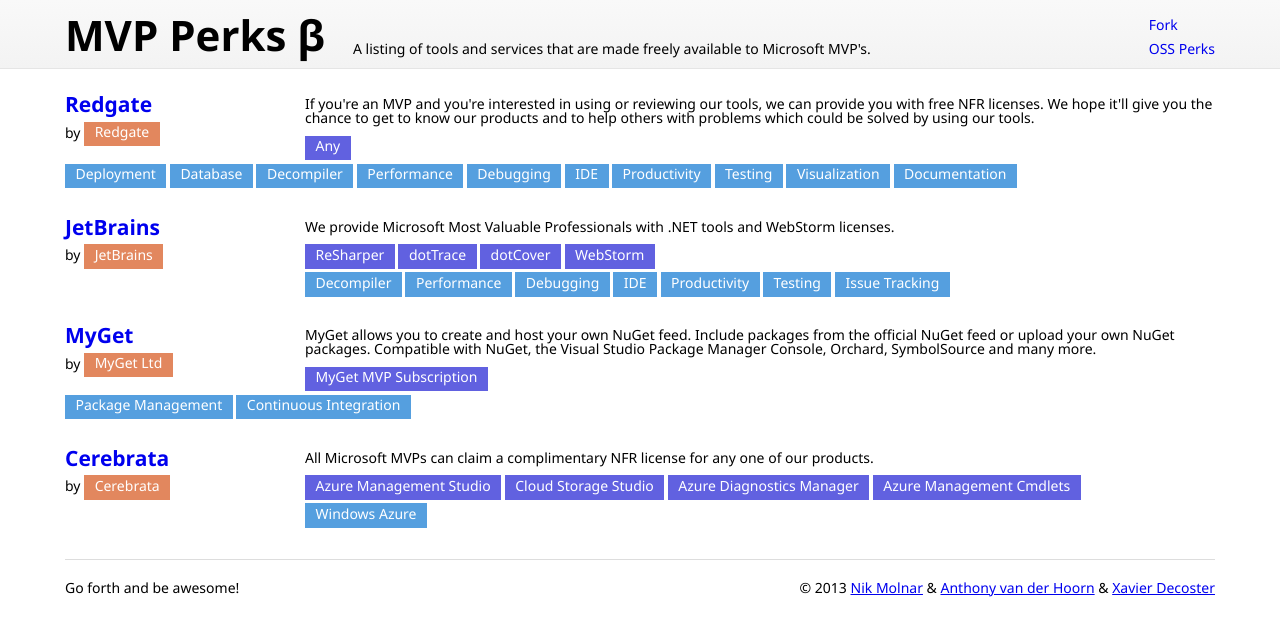
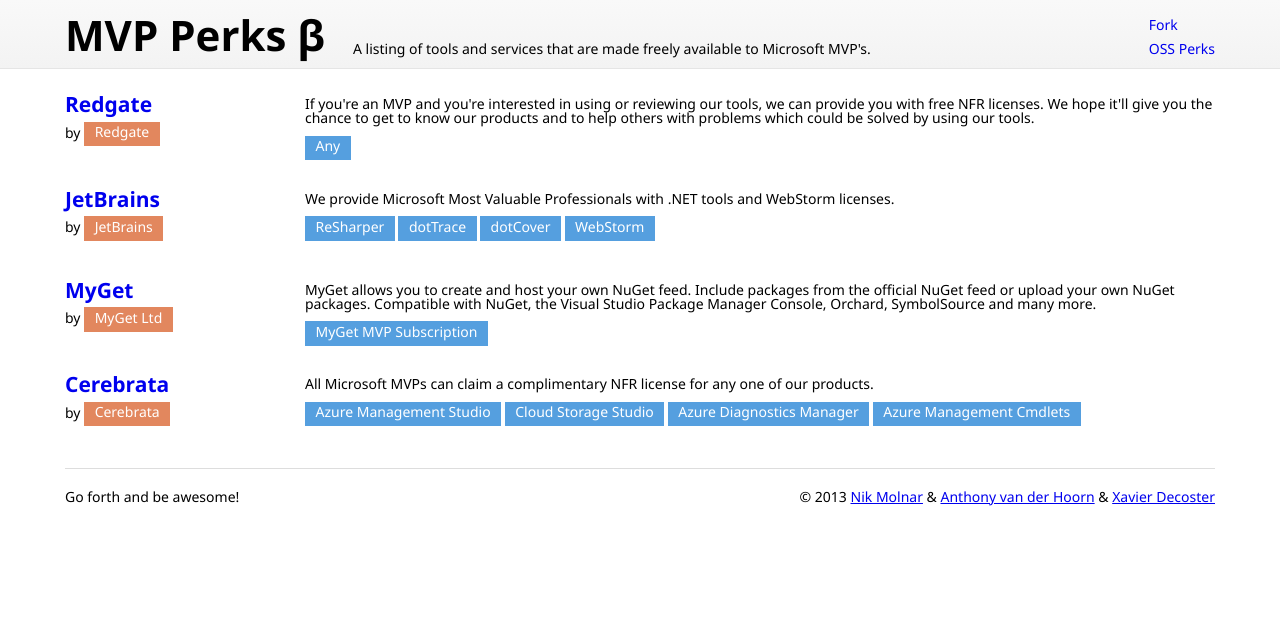
Before and after one commit to nikmd23/ossperks, a Jekyll site: the page built from index.html, in a window 1280 px wide. Shown: the top 636 px of the page. Built offline with Jekyll 4.4.1, drawn with Linux system fonts in a browser that asks for light colours; nearby versions of some CDN libraries.

Commit message:
removing categories

```diff
--- a/_includes/perk.html
+++ b/_includes/perk.html
@@ -8,7 +8,6 @@
 	<div class="product-description">
 		{{ item.description }}
 	</div>
-	{% for product in item.products %}<div class="tag platform">{{ product }}</div>{% endfor %}<br/>
-	{% for category in item.categories %}<div class="tag category">{{ category }}</div>{% endfor %}
+	{% for product in item.products %}<div class="tag category">{{ product }}</div>{% endfor %}
 	<div class="clear"></div>
 </li>
--- a/index.html
+++ b/index.html
@@ -2,25 +2,21 @@
 perks:
 - perk: {name: "Redgate", uri: "http://www.red-gate.com/community/mvp-program"}
   description: "If you're an MVP and you're interested in using or reviewing our tools, we can provide you with free NFR licenses. We hope it'll give you the chance to get to know our products and to help others with problems which could be solved by using our tools."
-  categories: ["Deployment", "Database", "Decompiler", "Performance", "Debugging", "IDE", "Productivity", "Testing", "Visualization", "Documentation"]
   products: ["Any"]
   company: {name: "Redgate", uri: "http://www.red-gate.com/"}
 
 - perk: {name: "JetBrains", uri: "http://www.jetbrains.com/devnet/sponsorship/mvps/"}
   description: "We provide Microsoft Most Valuable Professionals with .NET tools and WebStorm licenses."
-  categories: ["Decompiler", "Performance", "Debugging", "IDE", "Productivity", "Testing", "Issue Tracking"]
   products: ["ReSharper", "dotTrace", "dotCover", "WebStorm"]
   company: {name: "JetBrains", uri: "http://www.jetbrains.com/"}
 
 - perk: {name: "MyGet", uri: "https://www.myget.org/mvp"}
   description: "MyGet allows you to create and host your own NuGet feed. Include packages from the official NuGet feed or upload your own NuGet packages. Compatible with NuGet, the Visual Studio Package Manager Console, Orchard, SymbolSource and many more."
-  categories: ["Package Management", "Continuous Integration"]
   products: ["MyGet MVP Subscription"]
   company: {name: "MyGet Ltd", uri: "https://www.myget.org/"}
 
 - perk: {name: "Cerebrata", uri: "https://www.cerebrata.com/store/discounts"}
   description: "All Microsoft MVPs can claim a complimentary NFR license for any one of our products."
-  categories: ["Windows Azure"]
   products: ["Azure Management Studio", "Cloud Storage Studio", "Azure Diagnostics Manager", "Azure Management Cmdlets"]
   company: {name: "Cerebrata", uri: "https://www.cerebrata.com"}
 
```
